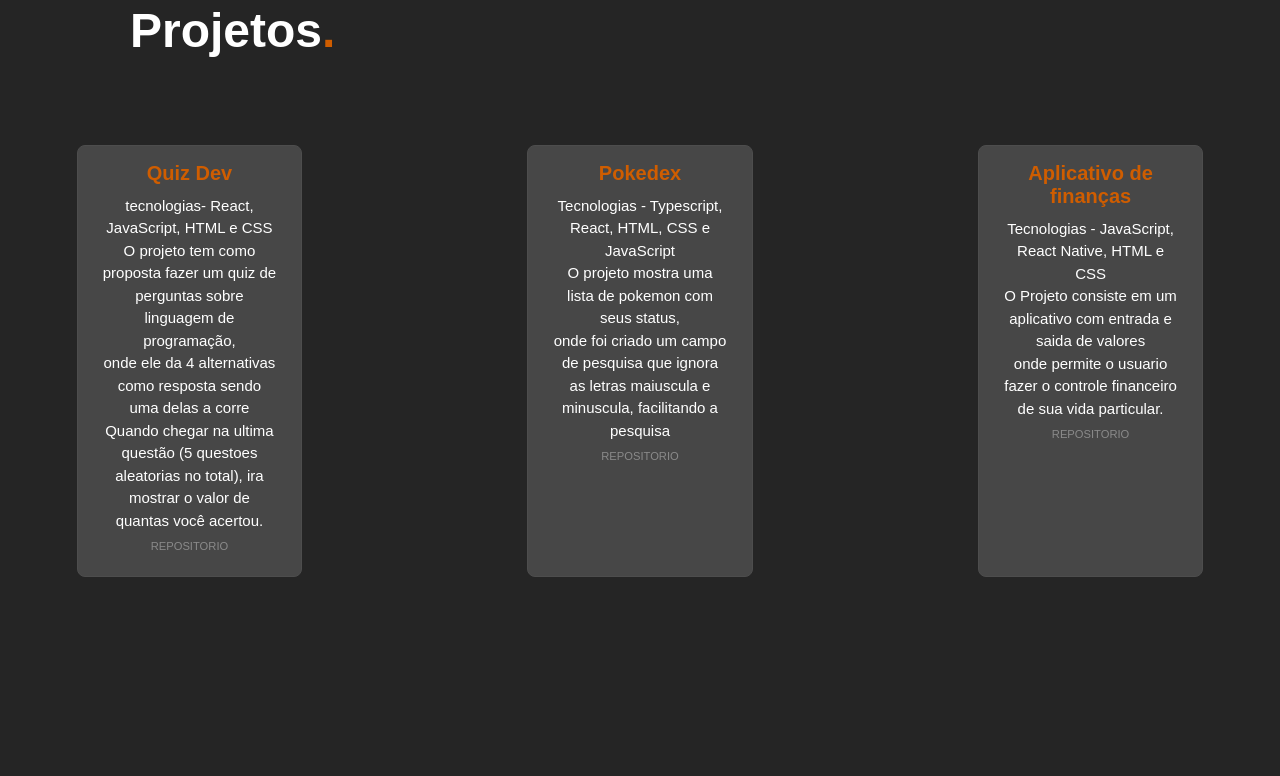
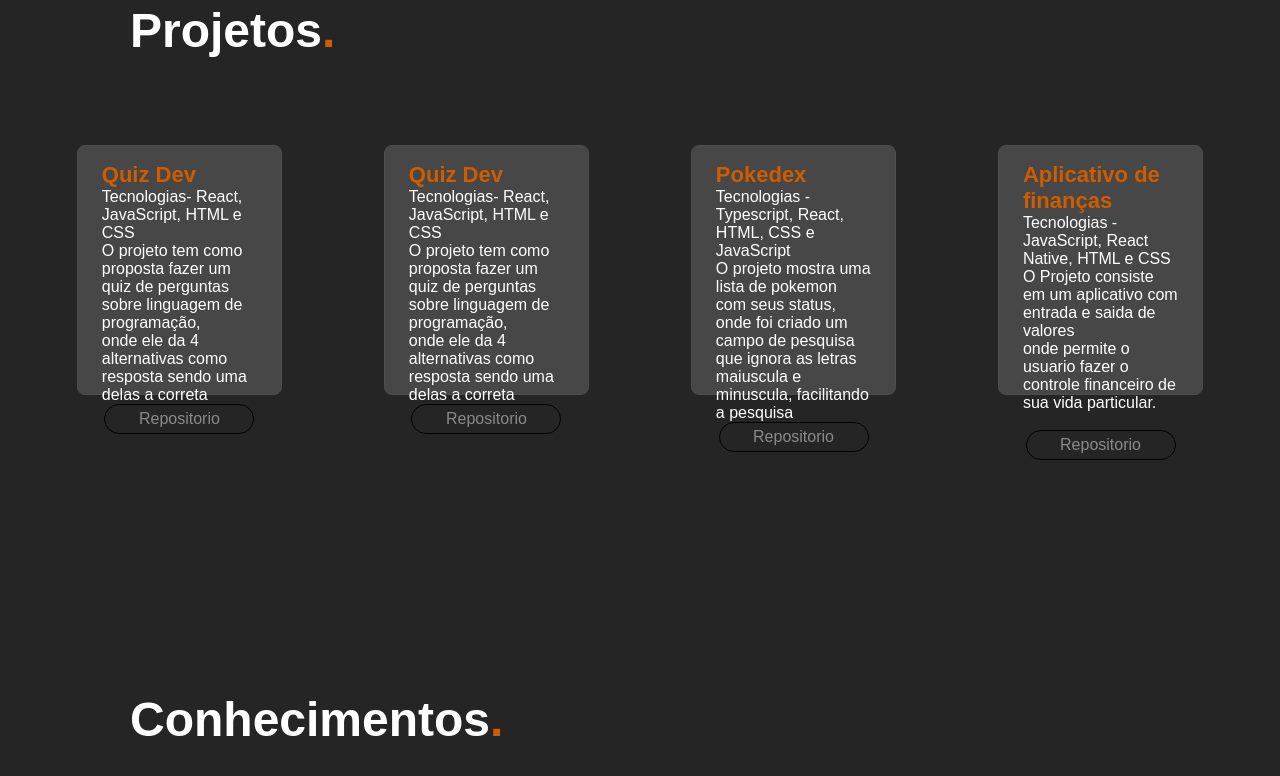
Before and after one commit to pedro252/profile-main, a plain HTML site: page index.html in a window 1280 px wide. Shown: the part 1512-2288 px from the top of the page. Drawn offline with nearby package versions, Linux system fonts and the light colour scheme.

Commit message:
adicao de novos arquivos

```diff
--- a/index.html
+++ b/index.html
@@ -125,11 +125,24 @@
           <div class="card-content">
             <h3>Quiz Dev</h3>
             <span class="card-text" id="card-text">
-              tecnologias- React, JavaScript, HTML e CSS<br>
+              Tecnologias- React, JavaScript, HTML e CSS<br>
               O projeto tem como proposta fazer um quiz de perguntas sobre linguagem de programação, <br>
-              onde ele da 4 alternativas como resposta sendo uma delas a corre <br>
-              Quando chegar na ultima questão (5 questoes aleatorias no total), ira mostrar o valor de quantas você
-              acertou.
+              onde ele da 4 alternativas como resposta sendo uma delas a correta
+              </br>
+            </span>
+
+            <button onclick="window.location.href = 'https://github.com/pedro252/QuizGame/tree/main';">
+              Repositorio
+            </button>
+          </div>
+        </section>
+        <section class="card">
+          <div class="card-content">
+            <h3>Quiz Dev</h3>
+            <span class="card-text" id="card-text">
+              Tecnologias- React, JavaScript, HTML e CSS<br>
+              O projeto tem como proposta fazer um quiz de perguntas sobre linguagem de programação, <br>
+              onde ele da 4 alternativas como resposta sendo uma delas a correta
               </br>
             </span>
 
@@ -231,7 +244,7 @@
     <section class="card-container">
 
       <section class="card card1">
-        <div class="card-content">
+        <div>
           <h3>IT2B Tecnologia</h3>
           <span class="card-text" id="card-text">
             jan de 2023 - o momento<br>
@@ -242,7 +255,7 @@
         </div>
       </section>
       <section class="card ">
-        <div class="card-content">
+        <div >
           <h3>Stefanini IT Solutions</h3>
           <span class="card-text" id="card-text">
             abr de 2022 - jan de 2023<br>
@@ -253,7 +266,7 @@
         </div>
       </section>
       <section class="card card3">
-        <div class="card-content">
+        <div >
           <h3>Lopes Supermercado</h3>
           <span class="card-text" id="card-text">
             set de 2021 - abr de 2022<br>
@@ -265,7 +278,7 @@
         </div>
       </section>
       <section class="card card3">
-        <div class="card-content">
+        <div>
           <h3>Carmen Steffens</h3>
           <span class="card-text" id="card-text">
             nov de 2019 - abr de 2022<br>
--- a/styles.css
+++ b/styles.css
@@ -116,6 +116,7 @@ body {
     align-items: center;
     justify-content: center;
 }
+
 /*
 .itd-text {
     color: rgb(207, 93, 0);
@@ -131,50 +132,47 @@ body {
     font-size: 32px;
 }
 
+.card-container {
+    display: flex;
+    flex-wrap: wrap;
+    justify-content: space-between;
+    margin-top: 10px;
+    align-items: center;
+  }
 
   .card {
-    max-width: 20%;
+    flex: 0 0 calc(20% - 20px);
+    height: 250px; /* Altura fixa para os cards */
+    margin-bottom: 20px;
     padding: 1rem 1.5rem;
     border-radius: 8px;
     background-color: #474747;
     border: 1px solid #4d4d4d;
   }
 
-.card .card-content {
-    text-align: center;
+  @media (max-width: 768px) {
+    .card {
+      flex-basis: calc(50% - 20px);
+    }
   }
 
-.card .card-content h3 {
-    color: rgb(207, 93, 0);
-    font-size: 20px;
-    margin-bottom: 10px;
+  @media (max-width: 576px) {
+    .card {
+      flex-basis: calc(100% - 20px);
+    }
   }
 
-.card .card-content .card-text {
-    color: rgb(255, 255, 255);
-    font-size: 15px;
-    font-weight: 300;
-    line-height: 1.5;
-    max-height: 60px;
-    overflow: hidden;
-    transition: max-height 0.5s;
+  .card-content {
+    display: flex;
+    flex-direction: column;
+    justify-content: space-between;
+    align-items: flex-start;
+    height: 100%;
   }
 
-.card .card-content button {
-    padding: 0.5rem 1rem;
-    text-transform: uppercase;
-    border-radius: 32px;
-    border: 0;
-    cursor: pointer;
-    font-size: 70%;
-    font-weight: 500;
-}
-
-.card-container {
-    display: flex;
-    justify-content: space-between;
-    flex-wrap: wrap;
-    margin-top: 10px;
+  .card-content button {
+    margin-top: auto;
+    align-self: center;
   }
 
 
@@ -233,9 +231,10 @@ body {
 }
 
 /* ----------Home */
-.title-profile{
+.title-profile {
     font-size: 30px;
 }
+
 #s-about .grid-layout>div {
     background-color: #474747;
     border: 2px solid #4d4d4d;
@@ -326,6 +325,7 @@ body {
 .skill {
     max-width: 100%;
 }
+
 /* ----------------------ScrollButtonTop */
 #scrollButton {
     display: none;
@@ -347,6 +347,7 @@ body {
 .button-card {
     margin-top: 100px;
 }
+
 /* -------------------rodape */
 
 footer {
```
Lines whose indentation alone changed are shown as unchanged.
